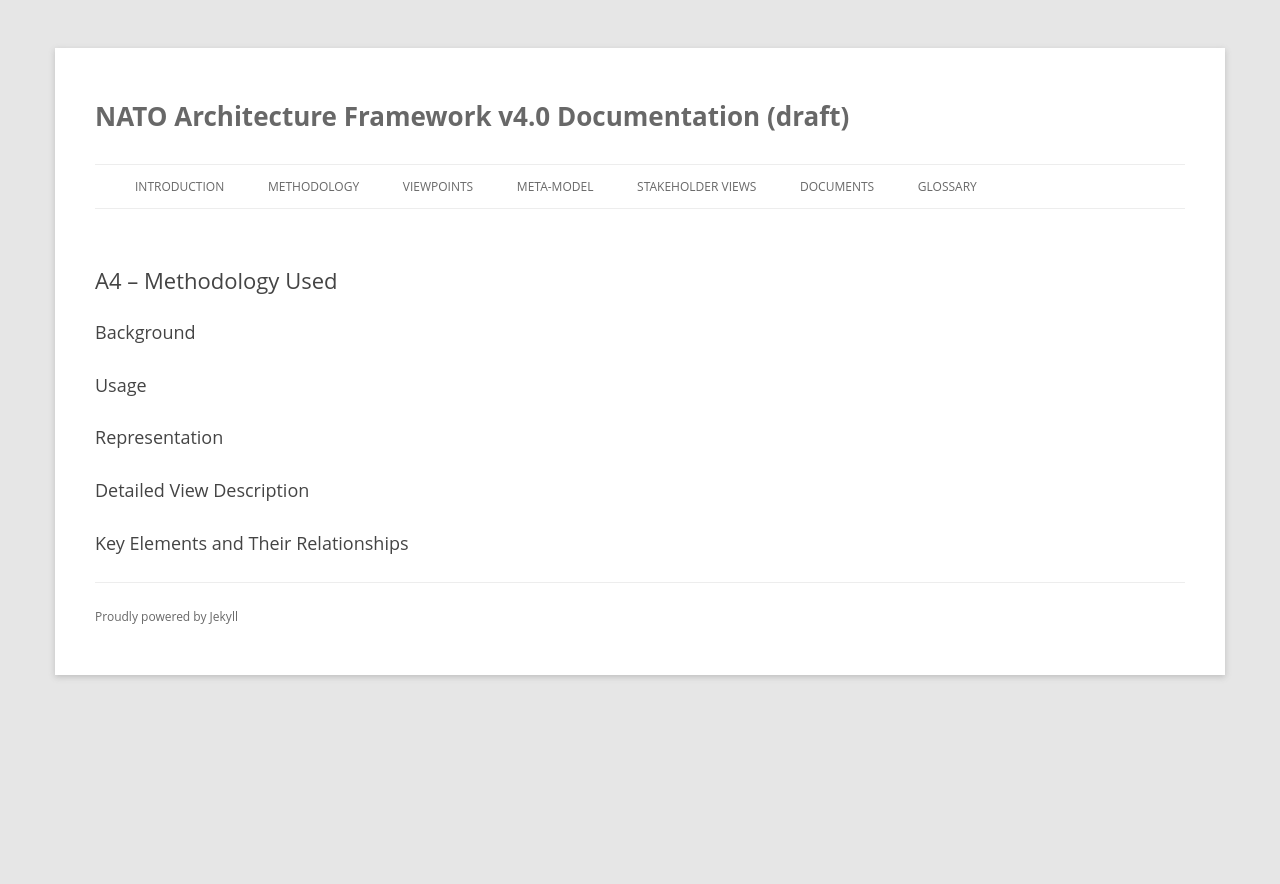
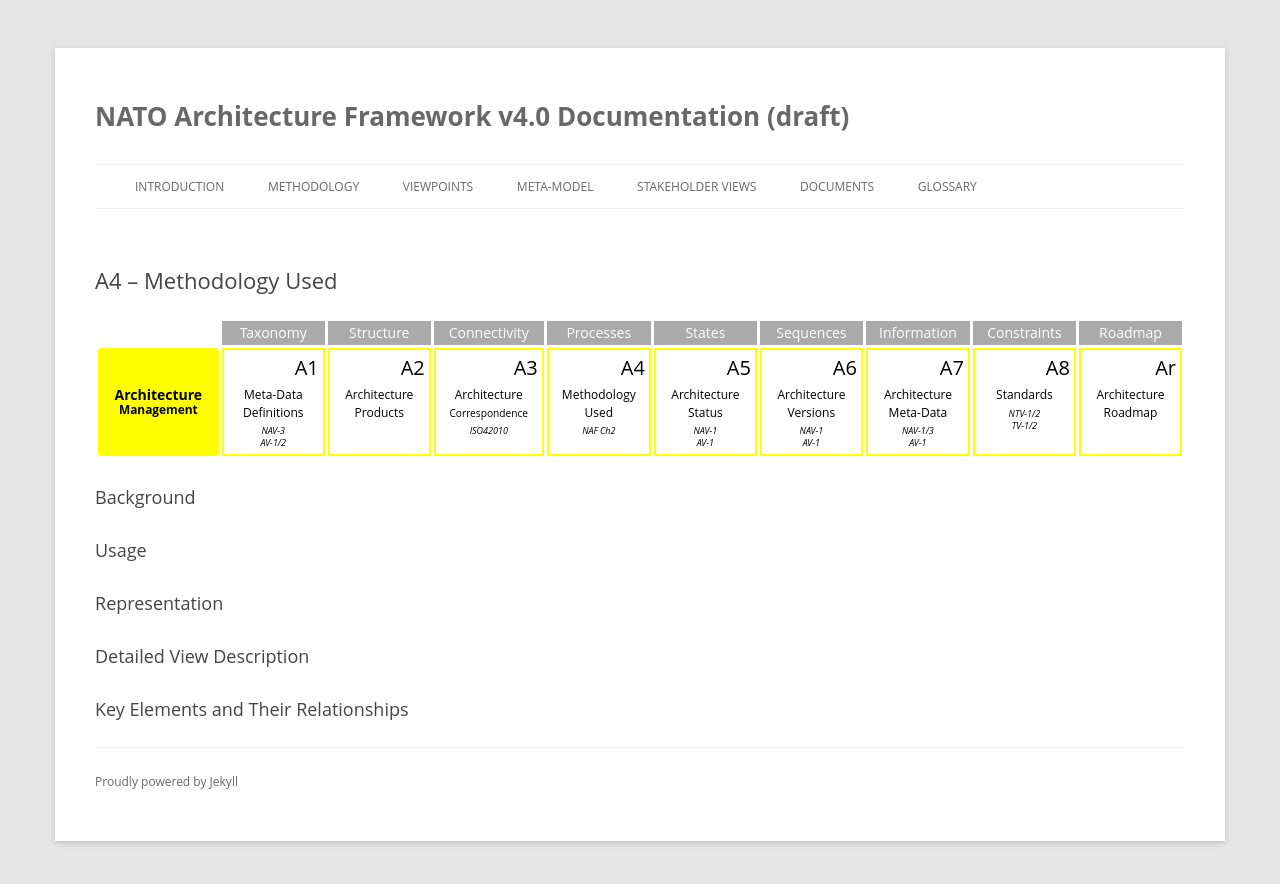
Before and after one commit to nafdocs/nafdocs.github.io, a Jekyll site: the page built from viewpoints/a4.md, in a window 1280 px wide. Shown: the top 884 px of the page. Built offline with Jekyll 4.4.1, drawn with Linux system fonts in a browser that asks for light colours; nearby versions of some CDN libraries.

Commit message:
Add viewpoint bar from grid to each model-kind page

```diff
--- /dev/null
+++ b/_includes/viewpoint-bars/architecture-bar.html
@@ -0,0 +1,101 @@
+
+<table class="naf4-grid">
+  <thead>
+    <tr>
+      <th class="invisible"></th>
+      <th>
+        <a href="/category/taxonomy">Taxonomy</a>
+      </th>
+      <th>
+        <a href="/category/structure">Structure</a>
+      </th>
+      <th>
+        <a href="/category/connectivity">Connectivity</a>
+      </th>
+      <th>
+        <a href="/category/processes">Processes</a>
+      </th>
+      <th>
+        <a href="/category/states">States</a>
+      </th>
+      <th>
+        <a href="/category/sequences">Sequences</a>
+      </th>
+      <th>
+        <a href="/category/information">Information</a>
+      </th>
+      <th>
+        <a href="/category/constraints">Constraints</a>
+      </th>
+      <th>
+        <a href="/category/roadmap">Roadmap</a>
+      </th>
+    </tr>
+  </thead>
+  <tbody>
+
+
+    <!-- Architecture -->
+
+    <tr class="viewpoint architecture tooBright">
+      <td class="label label-architecture">Architecture
+        <br /><small>Management</small>
+      </td>
+      <td>
+        <a href="a1">A<suffix>1</suffix>
+      <div class="mk__viewTitle">Meta-Data Definitions</div>
+      <div class="mk__legacyCodes">NAV-3<br/>AV-1/2</div>
+    </a>
+      </td>
+      <td>
+        <a href="a2">A<suffix>2</suffix>
+      <div class="mk__viewTitle">Architecture Products</div>
+      <div class="mk__legacyCodes"></div>
+    </a>
+      </td>
+      <td>
+        <a href="a3">A<suffix>3</suffix>
+      <div class="mk__viewTitle">Architecture <small>Correspondence</small></div>
+      <div class="mk__legacyCodes">ISO42010</div>
+    </a>
+      </td>
+      <td>
+        <a href="a4">A<suffix>4</suffix>
+      <div class="mk__viewTitle">Methodology Used</div>
+      <div class="mk__legacyCodes">NAF Ch2</div>
+    </a>
+      </td>
+      <td>
+        <a href="a5">A<suffix>5</suffix>
+      <div class="mk__viewTitle">Architecture Status</div>
+      <div class="mk__legacyCodes">NAV-1<br/>AV-1</div>
+    </a>
+      </td>
+      <td>
+        <a href="a6">A<suffix>6</suffix>
+      <div class="mk__viewTitle">Architecture Versions</div>
+      <div class="mk__legacyCodes">NAV-1<br/>AV-1</div>
+    </a>
+      </td>
+      <td>
+        <a href="a7">A<suffix>7</suffix>
+      <div class="mk__viewTitle">Architecture Meta-Data</div>
+      <div class="mk__legacyCodes">NAV-1/3<br/>AV-1</div>
+    </a>
+      </td>
+      <td>
+        <a href="a8">A<suffix>8</suffix>
+      <div class="mk__viewTitle">Standards</div>
+      <div class="mk__legacyCodes">NTV-1/2<br/>TV-1/2</div>
+    </a>
+      </td>
+      <td>
+        <a href="ar">A<suffix>r</suffix>
+      <div class="mk__viewTitle">Architecture Roadmap</div>
+      <div class="mk__legacyCodes"></div>
+    </a>
+      </td>
+    </tr>
+
+  </tbody>
+</table>
--- a/_layouts/page.html
+++ b/_layouts/page.html
@@ -6,4 +6,13 @@
 {% if page.legacy != null %}
 <p><em>{{ page.legacy }}</em></p>
 {% endif %}
+
+
+{% if page.viewpoint != null %}
+<p>
+  {% include  viewpoint-bars/{{ page.viewpoint }}-bar.html %}
+</p>
+{% endif %}
+
+
 {{ content }}
```
Also changed, not shown: _includes/viewpoint-bars/capability-bar.html (added, +94 -0 lines), _includes/viewpoint-bars/logical-bar.html (added, +103 -0 lines), _includes/viewpoint-bars/physical-bar.html (added, +119 -0 lines), _includes/viewpoint-bars/service-bar.html (added, +112 -0 lines).
